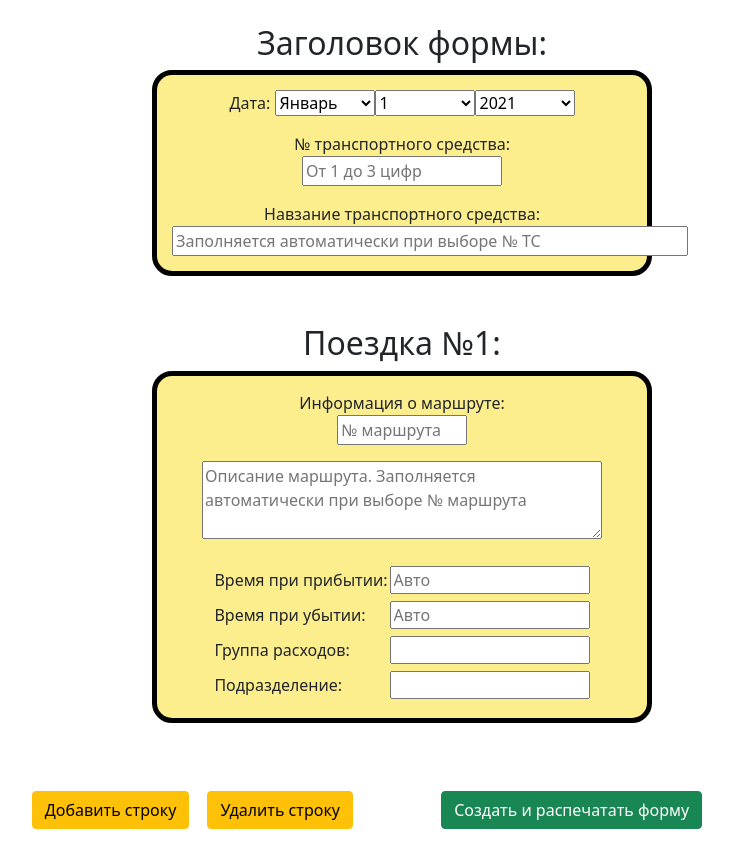
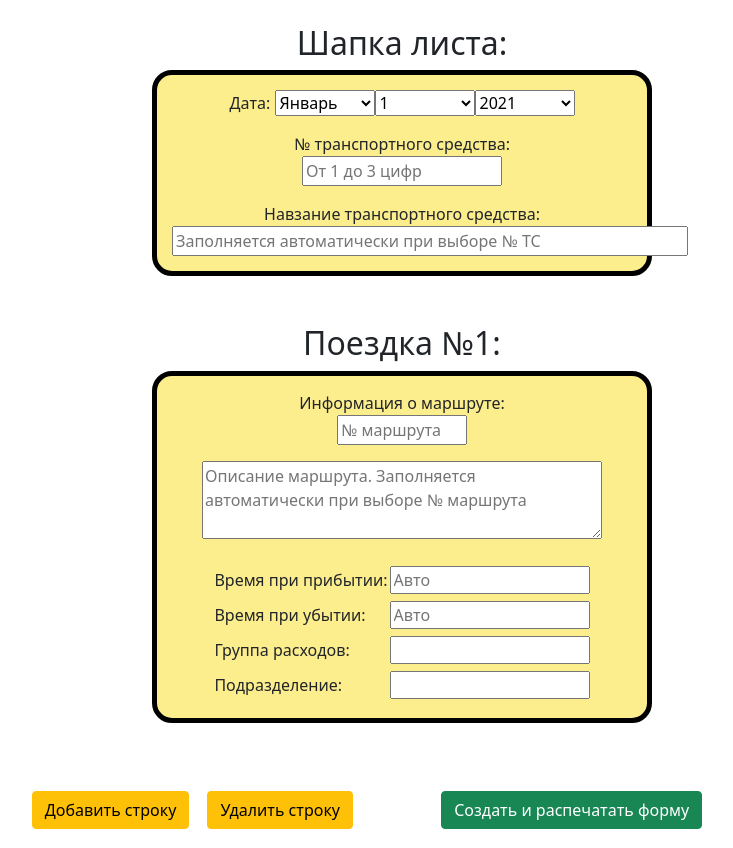
Before and after one commit to Kolgolar/Waybill, a Django app: page / in a window 1280 px wide. Shown: the top 848 px of the page, without its empty margins (238-971 px from the left). Run offline with Django 3.2, Linux system fonts and the light colour scheme; some libraries are stand-ins or nearby versions.

Commit message:
Изменил подписи в index

```diff
--- a/Waybill/app_main/admin.py
+++ b/Waybill/app_main/admin.py
@@ -21,6 +21,3 @@ class RouteAdmin(admin.ModelAdmin):
 
 
 admin.site.register(Route, RouteAdmin)
-
-
-#https://coderoad.ru/27081815/%D0%BA%D0%B0%D0%BA-%D0%BB%D1%83%D1%87%D1%88%D0%B5-%D0%B2%D1%81%D0%B5%D0%B3%D0%BE-%D0%BD%D0%B0%D0%BF%D0%B8%D1%81%D0%B0%D1%82%D1%8C-%D0%BF%D0%BE%D0%BB%D0%B5-%D1%81%D0%BE-%D1%81%D0%BF%D0%B8%D1%81%D0%BA%D0%BE%D0%BC-%D0%B2-django
--- a/Waybill/app_main/static/app_main/js/app_main-print.js
+++ b/Waybill/app_main/static/app_main/js/app_main-print.js
@@ -1,5 +1,4 @@
 $(document).ready(function () {
-    print();
     $("#b_print").click(function () { print(); });
 
 
--- a/Waybill/app_main/templates/app_main/index.html
+++ b/Waybill/app_main/templates/app_main/index.html
@@ -15,7 +15,7 @@
 <center>
 	<form method="post" id="wbform">
 		{% csrf_token %}
-		<h2>Заголовок формы:</h2>
+		<h2>Шапка листа:</h2>
 		<div id="form_head">
 			<p>Дата: {{ head_form.date }}</p>
 			<p>№ транспортного средства:<br />{{ head_form.transport }}</p>
```
